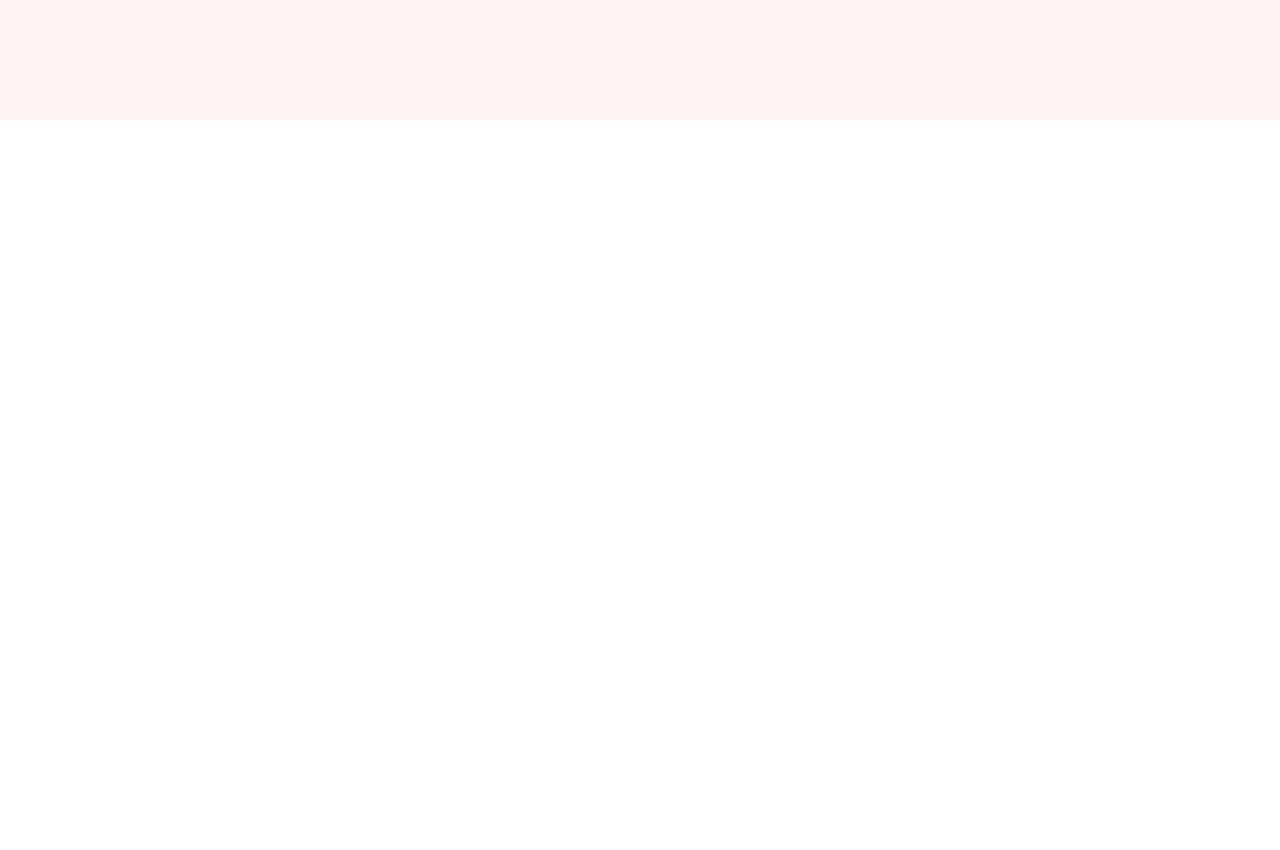
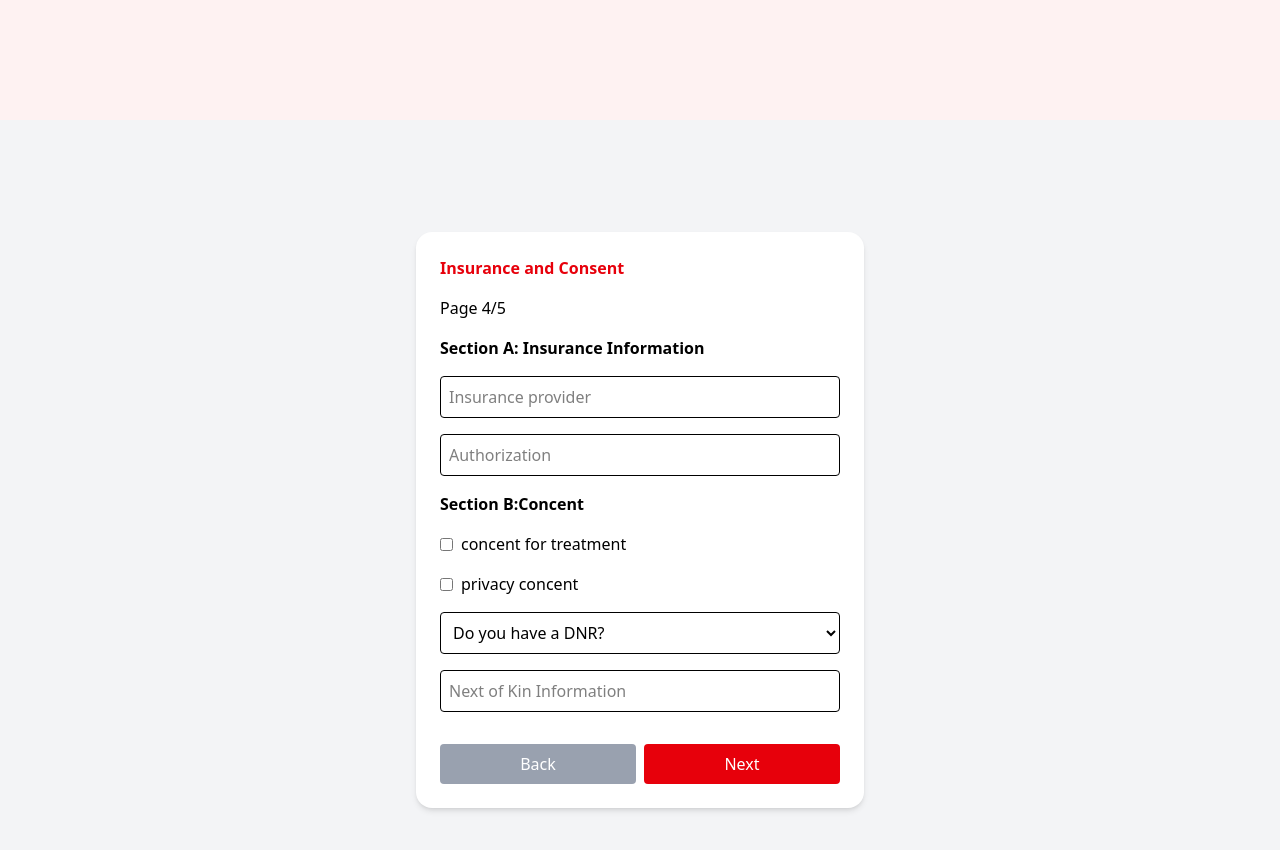
Before and after one commit to LihandaE/Forms-Project, a React (Vite) app: page / in a window 1280 px wide. Shown: the part 680-1530 px from the top of the page. Before the commit the page ends 800 px from the top, so only its background shows below. Built offline with nearby package versions, Linux system fonts and the light colour scheme.

Commit message:
the concent page

```diff
--- a/package.json
+++ b/package.json
@@ -13,6 +13,7 @@
     "@tailwindcss/vite": "^4.1.17",
     "react": "^19.2.0",
     "react-dom": "^19.2.0",
+    "react-router-dom": "6.4",
     "tailwindcss": "^4.1.17"
   },
   "devDependencies": {
--- a/src/App.jsx
+++ b/src/App.jsx
@@ -1,10 +1,12 @@
-import React from 'react'
+import Concent from './Components/Concent'
+import { BrowserRouter, Routes, Route } from 'react-router-dom'
 import PageOne from './Components/PageOne'
+
 function App() {
   return (
     <>
-
-<PageOne/>
+    <PageOne/>
+    <Concent/>
 
     </>
   )
--- /dev/null
+++ b/src/Components/Concent.jsx
@@ -0,0 +1,65 @@
+import React, { useState } from 'react'
+//import { useNavigate } from 'react-router-dom'
+
+function Concent() {
+    //const navigate =useNavigate()
+
+        const[formData,setFormData] =useState({
+            insuranceProvider: "",
+    policyNumber: "",
+    insuredPerson: "",
+    authorizationNumber: "",
+    consentTreatment: false,
+    consentPrivacy: false,
+    dnrStatus: "",
+    nextOfKin: "",
+        });
+
+        const handleChange =(e) =>{
+            const {name,value,type,checked } =e.target
+            setFormData((prev) =>({...prev,[name]: type==="checkbox" ?checked : value,
+            })
+        )
+        };
+
+  return (
+    <div className='min-h-screen flex items-center justify-center bg-gray-100'>
+       <div className="bg-white p-6 rounded-2xl shadow-md w-full max-w-md space-y-4">
+        <h2 className='text-red-600 font-bold'>Insurance and Consent</h2>
+        <p >Page 4/5</p>
+        <h3 className='font-bold'>Section A: Insurance Information</h3>
+
+        <input type="text" name ="insuranceProvider" placeholder='Insurance provider' value={formData.insuranceProvider} onChange={handleChange} className='w-full border p-2 rounded' required />
+        <input type="text" name ="insurancePerson" placeholder='Authorization' value={formData.authorizationNumber} onChange={handleChange} className='w-full border p-2 rounded' required/>
+
+        <h3 className='font-bold'>Section B:Concent</h3>
+
+        <label className='flex items-center gap-2'>
+            <input type="checkbox" name='concentTreatment' checked ={formData.consentTreatment} onChange={handleChange} />
+            concent for treatment
+        </label>
+
+        <label className='flex items-center gap-2'>
+            <input type="checkbox" name='concentPrivacy' checked ={formData.consentPrivacy} onChange={handleChange} />
+            privacy concent
+        </label>
+
+        <select name="dnrStatus"value={formData.dnrStatus}onChange={handleChange}className="w-full border p-2 rounded"required>
+          <option value="">Do you have a DNR?</option>
+          <option value="yes">Yes</option>
+          <option value="No">No</option>
+          </select>
+
+          <input type="text"name="nextOfKin"placeholder="Next of Kin Information"value={formData.nextOfKin}onChange={handleChange}className="w-full border p-2 rounded"required />
+
+          <div className='flex gap-2 mt-4'>
+            <button onClick={()=> navigate('/previous')} className='flex-1 bg-gray-400 text-white p-2 rounded'>Back</button>
+            <button onClick={() =>navigate('/review')}  className="flex-1 bg-red-600 text-white p-2 rounded">Next</button>
+
+          </div>
+       </div>
+    </div>
+  )
+}
+
+export default Concent
```
Also changed, not shown: 1 other file (tests, documents, lock files or other folders).
